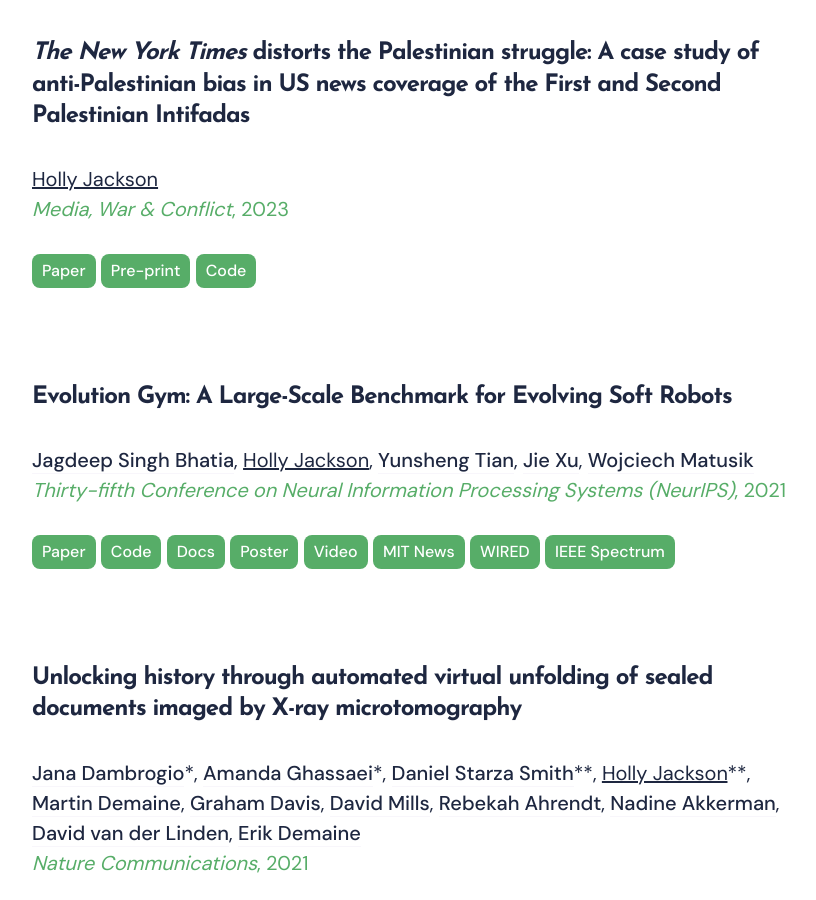
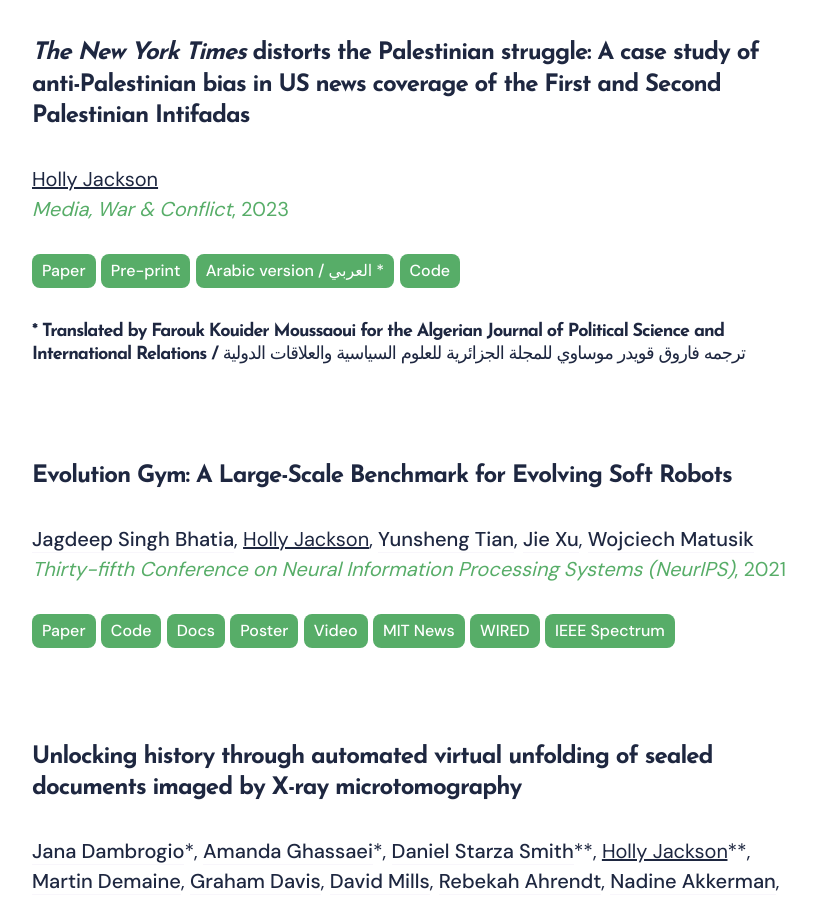
Before and after one commit to hollyjackson/hollyjackson.github.io, a Jekyll site: the page built from _pages/publications.md, in a window 1280 px wide and 900 px high, scrolled down 336 px. Shown: the whole window, without its empty margins (228-1044 px from the left). Built offline with Jekyll 4.4.1, drawn with Linux system fonts in a browser that asks for light colours; nearby versions of some CDN libraries; comment, search, counter and statistics services are not loaded.

Commit message:
added arabic version of mwc article

```diff
--- a/_pages/publications.md
+++ b/_pages/publications.md
@@ -14,7 +14,10 @@
 <br><br>
 <a class="button button--pub" href="https://journals.sagepub.com/doi/abs/10.1177/17506352231178148">Paper</a>
 <a class="button button--pub" href="http://web.mit.edu/hjackson/www/The_NYT_Distorts_the_Palestinian_Struggle.pdf">Pre-print</a>
+<a class="button button--pub" href="https://www.asjp.cerist.dz/en/article/229164">Arabic version / العربي *</a>
 <a class="button button--pub" href="https://github.com/hollyjackson/NYT_Content_Analysis">Code</a>
+
+##### \* Translated by Farouk Kouider Moussaoui for the Algerian Journal of Political Science and International Relations / <span dir="rtl" lang="ar" style="font-weight:normal">ترجمه فاروق قويدر موساوي للمجلة الجزائرية للعلوم السياسية والعلاقات الدولية</span>
 
 <br>
 
```
